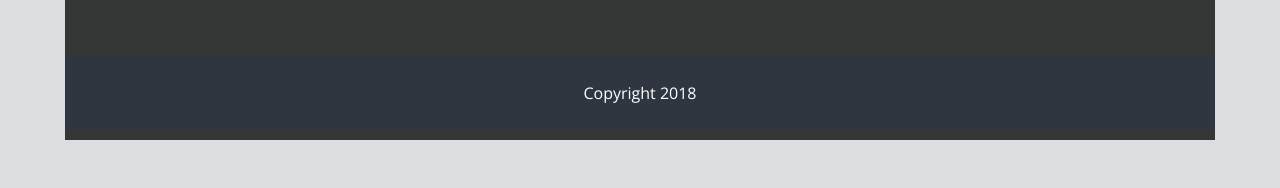
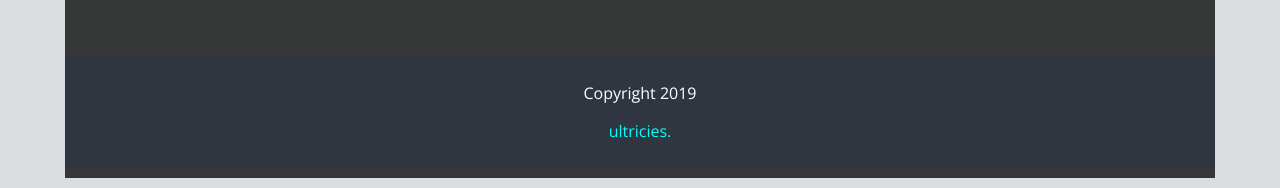
Before and after one commit to maciekmacku/3.3, a plain HTML site: page index.html in a window 1280 px wide. Shown: the part 3052-3240 px from the top of the page. Before the commit the page ends 3202 px from the top, so only its background shows below. Drawn offline with nearby package versions, Linux system fonts and the light colour scheme.

Commit message:
added last paragraph

```diff
--- a/index.html
+++ b/index.html
@@ -196,7 +196,8 @@
             </div>
             <div class="copyright col-12">
                 <div class="copy">
-                    <p>Copyright 2018</p>
+                    <p>Copyright 2019</p>
+                    <p class="test">ultricies.</p>
                 </div>
             </div>
         </div>
--- a/style.css
+++ b/style.css
@@ -371,3 +371,6 @@ footer {
     padding: 10px 0;
     text-align: center;
 }
+.test {
+    color: aqua;
+}
```
